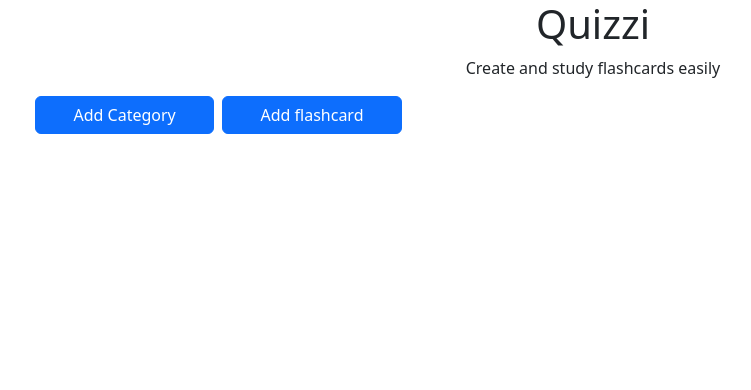
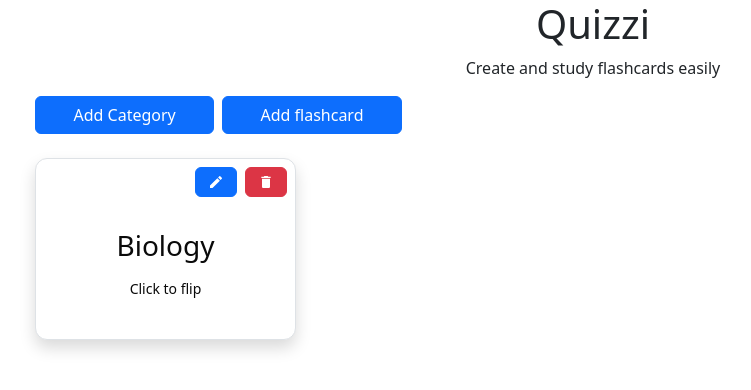
Before and after one commit to gloriabee/Quizzy, a React (Vite) app: page / in a window 1280 px wide. Shown: the top 390 px of the page, without its empty margins (47-798 px from the left). Built offline with nearby package versions, Linux system fonts and the light colour scheme.

Commit message:
:art: style(flashcard): front part of flashcard

```diff
--- a/src/App.tsx
+++ b/src/App.tsx
@@ -14,7 +14,7 @@ const App = () => {
        <NavMenu/>
 
       <div className="container mt-4 grid grid-cols-1 sm:grid-cols-2 md:grid-cols-3 lg:grid-cols-4 gap-4">
-
+        <Flashcard/>
       </div>
     </div>
   );
--- a/src/components/EditModal.tsx
+++ b/src/components/EditModal.tsx
@@ -1,11 +1,42 @@
-import React from 'react'
+import { useState } from 'react';
+import Button from 'react-bootstrap/Button';
+import Modal from 'react-bootstrap/Modal';
+import { MdModeEditOutline } from "react-icons/md";
 
-const EditModal = () => {
+function EditModal() {
+  const [show, setShow] = useState(false);
+
+  const handleClose = () => setShow(false);
+  const handleShow = () => setShow(true);
+
   return (
-    <div>
+    <>
+      <Button onClick={handleShow}>
+      <MdModeEditOutline/>
+      </Button>
 
-    </div>
-  )
+      <Modal
+        show={show}
+        onHide={handleClose}
+        backdrop="static"
+        keyboard={false}
+      >
+        <Modal.Header closeButton>
+          <Modal.Title>Modal title</Modal.Title>
+        </Modal.Header>
+        <Modal.Body>
+          I will not close if you click outside me. Do not even try to press
+          escape key.
+        </Modal.Body>
+        <Modal.Footer>
+          <Button variant="secondary" onClick={handleClose}>
+            Close
+          </Button>
+          <Button variant="primary">Understood</Button>
+        </Modal.Footer>
+      </Modal>
+    </>
+  );
 }
 
-export default EditModal
+export default EditModal;
--- a/src/components/Flashcard.tsx
+++ b/src/components/Flashcard.tsx
@@ -1,32 +1,24 @@
-import React, { useState } from 'react'
-import {motion} from 'framer-motion'
-import { Card, CardContent } from './ui/card'
+import React from 'react'
+import { Card, CardContent, CardTitle } from './ui/card'
+import EditModal from './EditModal'
+import Button from 'react-bootstrap/esm/Button'
+import { MdDelete } from "react-icons/md";
 
-const Flashcard = ({title,description}) => {
-    const [isFlipped,setIsFilpped]= useState(false)
-
+const Flashcard = () => {
   return (
-    <div className="container flex justify-center items-center my-auto">
-
-           <motion.div
-           onClick={()=>setIsFilpped(!isFlipped)}
-           style={{
-               perspective: '200px',
-               position:'relative',
-               cursor:'pointer'}}
-           animate={{rotateX: isFlipped? 0:360}}
-           transition={{duration:1}}>
-
-
-           <Card style={{backfaceVisibility:'hidden'}} className='p-4'>
-             <CardContent>
-             {isFlipped?description:<h3>{title}</h3>}
-             </CardContent>
-           </Card>
-
-           </motion.div>
+    <div>
+      <Card>
+        <CardTitle className='flex justify-end p-2 gap-1'>
+          <EditModal/>
+          <div className="space-x-5"></div>
+          <Button variant='danger'><MdDelete /></Button>
+        </CardTitle>
+        <CardContent className='flex flex-col items-center justify-center h-full p-6'>
+          <h3 className='text-2xl font-semibold text-center'>Biology</h3>
+          <p className='text-sm text-muted-foreground mt-2'>Click to flip</p>
+        </CardContent>
+      </Card>
     </div>
-
   )
 }
 
```
